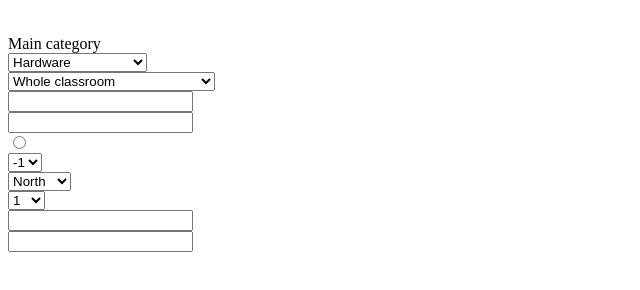
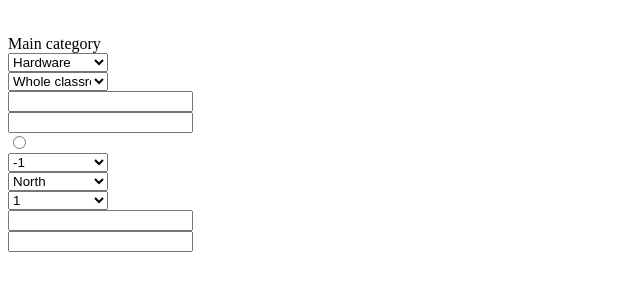
Before and after one commit to KarginSeryal/WebDev_Final_Project, a plain HTML site: page index.html in a window 1280 px wide. Shown: the part 204-494 px from the top of the page, without its empty margins (0-640 px from the left). Drawn offline with Linux system fonts and the light colour scheme.

Commit message:
tiny bit of css

```diff
--- a/style.css
+++ b/style.css
@@ -6,3 +6,6 @@ body{
     flex-direction: column;
     width: 200px;
 }
+.dropdownMenu{
+    width: 100px;
+}
```
